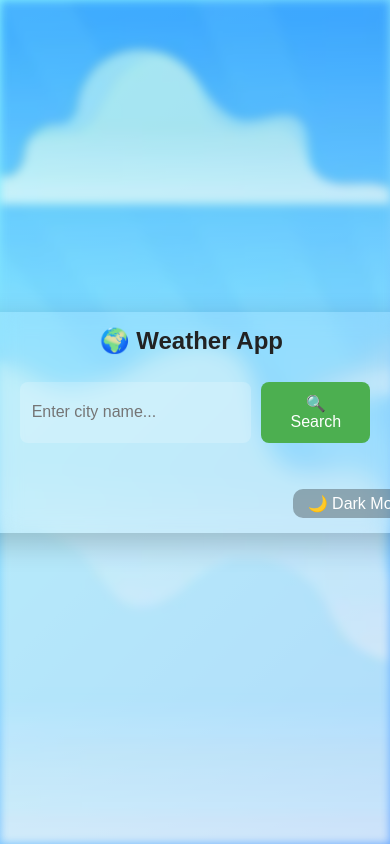
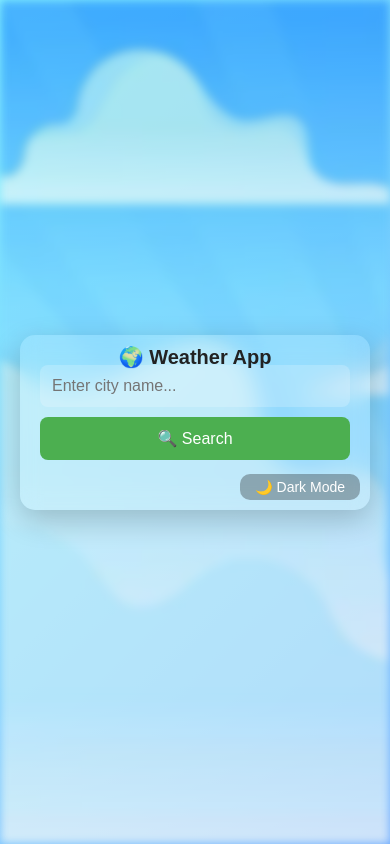
Before and after one commit to robinsaini777/weather-app, a React (Create React App) app: page / in a window 390 px wide. Built offline with nearby package versions, Linux system fonts and the light colour scheme.

Commit message:
🌦️ Initial commit - responsive weather app

```diff
--- a/src/styles/App.css
+++ b/src/styles/App.css
@@ -1,4 +1,3 @@
-/* 🌟 Global Styles */
 * {
   margin: 0;
   padding: 0;
@@ -6,38 +5,39 @@
   font-family: "Poppins", sans-serif;
 }
 
-/* 🔥 App Background */
 .app {
-  height: 100vh;
+  min-height: 100vh;
+  padding: 20px;
   display: flex;
   align-items: center;
   justify-content: center;
   transition: all 0.3s ease-in-out;
+  flex-direction: column;
 }
 
-/* 🌤️ Light Mode */
 .light {
   background: linear-gradient(135deg, #89f7fe, #66a6ff);
   color: #222;
 }
 
-/* 🌙 Dark Mode */
 .dark {
   background: linear-gradient(135deg, #1c1c1c, #121212);
   color: white;
 }
 
-/* 📦 Main Container */
 .container {
   background: rgba(255, 255, 255, 0.15);
   backdrop-filter: blur(10px);
-  padding: 70px;
+  padding: 50px 30px;
   border-radius: 15px;
   text-align: center;
   box-shadow: 0px 10px 30px rgba(0, 0, 0, 0.2);
+  width: 100%;
+  max-width: 500px;
+  position: relative;
+  z-index: 2;
 }
 
-/* 🎭 Dark Mode Button */
 .toggle-mode {
   padding: 5px 15px;
   font-size: 16px;
@@ -48,30 +48,23 @@
   border-radius: 10px;
   transition: 0.3s;
   position: absolute;
-    bottom: 15px;
-    right: 15px;
+  bottom: 15px;
+  right: 15px;
 }
 
 .toggle-mode:hover {
   background: #7be600;
 }
 
-/* 🌍 App Title */
 .app-title {
   font-size: 24px;
   margin-bottom: 15px;
   position: absolute;
   top: 15px;
-  left: 150px;
+  left: 50%;
+  transform: translateX(-50%);
 }
 
-/* 🎯 Main Container Fix */
-.container {
-  position: relative;
-  z-index: 2;
-}
-
-/* 🌥️ Moving Clouds Animation */
 .clouds {
   position: absolute;
   top: 0;
@@ -79,19 +72,34 @@
   width: 100vw;
   height: 100vh;
   background: url('../assets/clouds.jpg');
-  /* Cloud Image */
   background-size: cover;
   opacity: 0.7;
   filter: blur(5px);
+  z-index: 0;
 }
 
-/* 🌤️ Cloud Animation */
 @keyframes moveClouds {
   0% {
     background-position: 0 0;
   }
-
   100% {
     background-position: -100vw 0;
   }
 }
+
+@media (max-width: 480px) {
+  .container {
+    padding: 30px 20px;
+  }
+
+  .app-title {
+    font-size: 20px;
+    top: 10px;
+  }
+
+  .toggle-mode {
+    font-size: 14px;
+    bottom: 10px;
+    right: 10px;
+  }
+}
--- a/src/styles/SearchBar.css
+++ b/src/styles/SearchBar.css
@@ -1,12 +1,11 @@
-/* 🔎 Search Bar Container */
 .search-container {
   display: flex;
   justify-content: center;
   gap: 10px;
   margin-bottom: 20px;
+  flex-wrap: wrap;
 }
 
-/* 📝 Input Box */
 .search-input {
   width: 250px;
   padding: 12px;
@@ -19,12 +18,10 @@
   transition: 0.3s ease-in-out;
 }
 
-/* 🌟 Input Focus Effect */
 .search-input:focus {
   background: rgba(255, 255, 255, 0.4);
 }
 
-/* 🔍 Search Button */
 .search-button {
   padding: 12px 20px;
   font-size: 16px;
@@ -36,7 +33,16 @@
   transition: 0.3s;
 }
 
-/* 🎨 Hover Effect */
 .search-button:hover {
   background: #45a049;
 }
+
+@media (max-width: 480px) {
+  .search-input {
+    width: 100%;
+  }
+
+  .search-button {
+    width: 100%;
+  }
+}
--- a/src/styles/WeatherCard.css
+++ b/src/styles/WeatherCard.css
@@ -1,4 +1,3 @@
-/* 🌤️ Weather Card Container */
 .weather-card {
   background: rgba(255, 255, 255, 0.15);
   padding: 25px;
@@ -8,25 +7,21 @@
   transition: transform 0.3s ease-in-out;
 }
 
-/* 🖱️ Hover Effect */
 .weather-card:hover {
   transform: scale(1.05);
 }
 
-/* 📍 City Name */
 .city-name {
   font-size: 22px;
   font-weight: bold;
 }
 
-/* 🌤️ Weather Icon */
 .weather-icon {
   width: 100px;
   height: 100px;
   margin: 10px 0;
 }
 
-/* 🎭 Animated Icon */
 .animate-icon {
   animation: float 3s ease-in-out infinite;
 }
@@ -43,16 +38,33 @@
   }
 }
 
-/* 🌡️ Temperature */
 .temperature {
   font-size: 40px;
   font-weight: bold;
   margin: 10px 0;
 }
 
-/* 📊 Weather Details */
 .weather-details {
   font-size: 14px;
   margin-top: 10px;
   opacity: 0.9;
 }
+
+@media (max-width: 480px) {
+  .temperature {
+    font-size: 32px;
+  }
+
+  .weather-icon {
+    width: 80px;
+    height: 80px;
+  }
+
+  .city-name {
+    font-size: 18px;
+  }
+
+  .weather-details {
+    font-size: 12px;
+  }
+}
```
